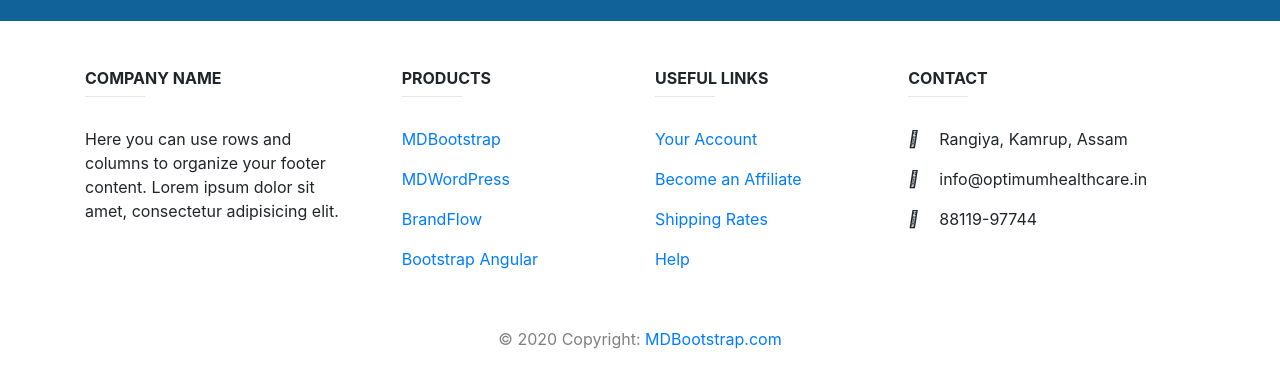
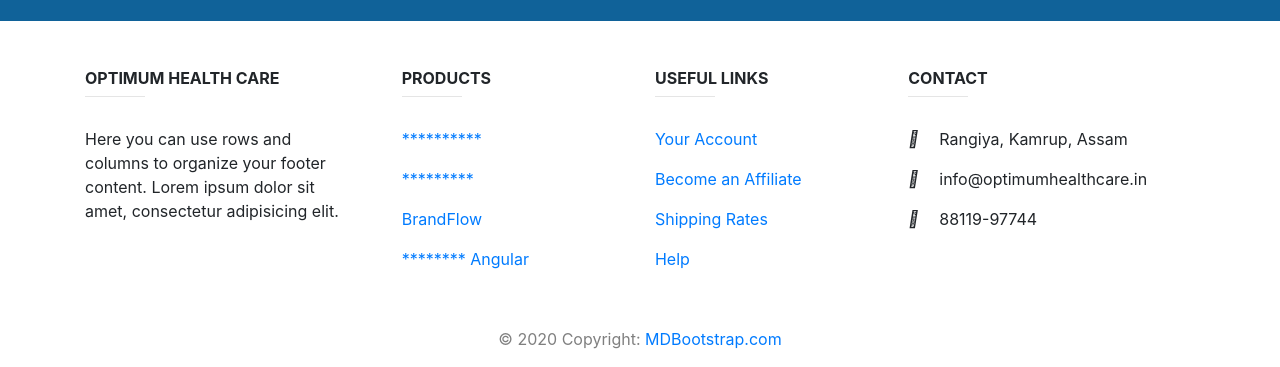
Before and after one commit to utpalbharali/Web-optimumhealthcare, a plain HTML site: page index.html in a window 1280 px wide. Shown: the part 1189-1556 px from the top of the page. Drawn offline with nearby package versions, Linux system fonts and the light colour scheme.

Commit message:
Update index.html
footer update

```diff
--- a/index.html
+++ b/index.html
@@ -255,7 +255,7 @@
         <div class="col-md-3 col-lg-4 col-xl-3 mb-4">
 
           <!-- Content -->
-          <h6 class="text-uppercase font-weight-bold">Company name</h6>
+          <h6 class="text-uppercase font-weight-bold">Optimum Health Care</h6>
           <hr class="teal accent-3 mb-4 mt-0 d-inline-block mx-auto" style="width: 60px;">
           <p>Here you can use rows and columns to organize your footer content. Lorem ipsum dolor sit amet,
             consectetur
@@ -271,16 +271,16 @@
           <h6 class="text-uppercase font-weight-bold">Products</h6>
           <hr class="teal accent-3 mb-4 mt-0 d-inline-block mx-auto" style="width: 60px;">
           <p>
-            <a class="dark-grey-text" href="#!">MDBootstrap</a>
+            <a class="dark-grey-text" href="#!">**********</a>
           </p>
           <p>
-            <a class="dark-grey-text" href="#!">MDWordPress</a>
+            <a class="dark-grey-text" href="#!">*********</a>
           </p>
           <p>
             <a class="dark-grey-text" href="#!">BrandFlow</a>
           </p>
           <p>
-            <a class="dark-grey-text" href="#!">Bootstrap Angular</a>
+            <a class="dark-grey-text" href="#!">******** Angular</a>
           </p>
 
         </div>
```
